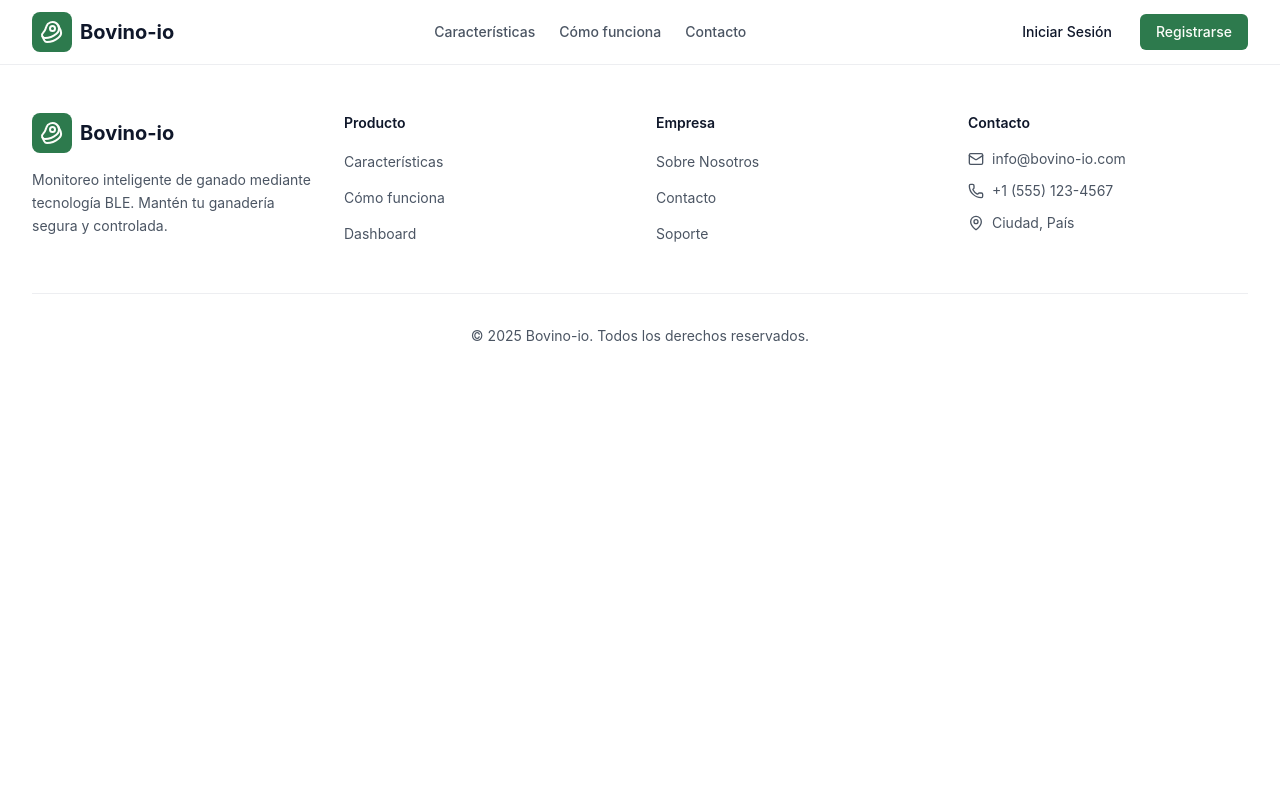
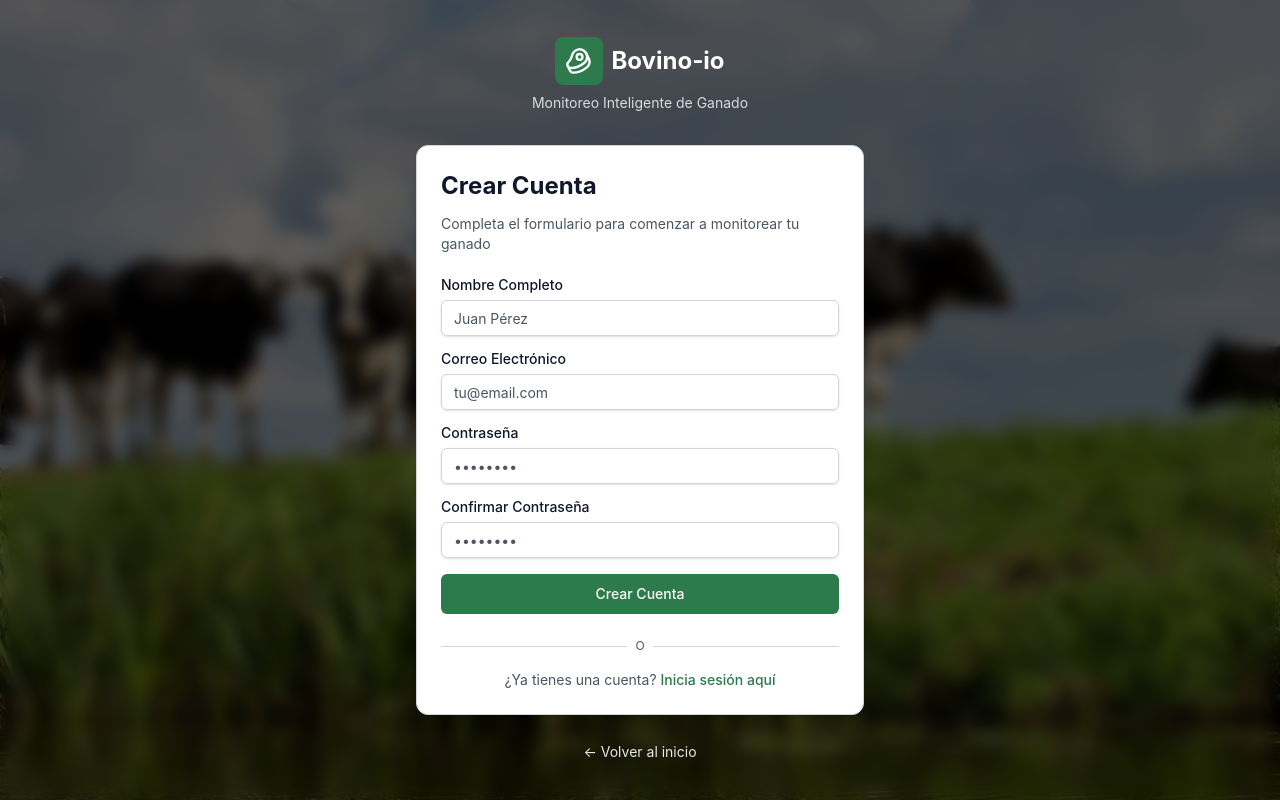
Before and after one commit to Orizon-team/bovino-io-frontend, a Vue app: page /register in a window 1280 px wide. Built offline with nearby package versions, Linux system fonts and the light colour scheme.

Commit message:
Se agregó la pantalla de Register con sus rutas.

```diff
--- a/src/App.vue
+++ b/src/App.vue
@@ -1,17 +1,18 @@
 <script setup lang="ts">
-import AppHeader from './components/layouts/AppHeader.vue';
-import AppFooter from './components/layouts/AppFooter.vue';
+import { useRoute } from 'vue-router'
+import { computed } from 'vue'
+import AppHeader from './components/layouts/AppHeader.vue'
+import AppFooter from './components/layouts/AppFooter.vue'
 
+const route = useRoute()
+
+const showLayout = computed(() => !route.meta.hideLayout)
 </script>
 
 <template>
   <div id="app">
-    <AppHeader />
+    <AppHeader v-if="showLayout" />
     <router-view />
-    <AppFooter />
+    <AppFooter v-if="showLayout" />
   </div>
 </template>
-
-<style scoped>
-
-</style>
--- a/src/components/ui/Input.vue
+++ b/src/components/ui/Input.vue
@@ -24,7 +24,7 @@ const computedClass = computed(() => {
     'file:inline-flex file:h-7 file:border-0 file:bg-transparent file:text-sm file:font-medium',
     'disabled:pointer-events-none disabled:cursor-not-allowed disabled:opacity-50 md:text-sm',
     'focus-visible:border-ring focus-visible:ring-ring/50 focus-visible:ring-[3px]',
-    'aria-invalid:ring-red-500/20 dark:aria-invalid:ring-red-500/40 aria-invalid:border-red-500',
+    'aria-invalid:ring-destructive/20 dark:aria-invalid:ring-destructive/40 aria-invalid:border-destructive',
     props.class ?? ''
   ].join(' ')
 })
--- a/src/components/ui/card/CardTitle.vue
+++ b/src/components/ui/card/CardTitle.vue
@@ -4,7 +4,7 @@ import { computed } from 'vue';
 const titleProps = defineProps<{ class?: string }>();
 
 const titleClass = computed(() =>
-  `leading-none font-semibold ${titleProps.class ?? ''}`
+  ` ${titleProps.class ?? ''}`
 );
 </script>
 
--- a/src/routes/index.ts
+++ b/src/routes/index.ts
@@ -15,6 +15,18 @@ const routes: RouteRecordRaw[] = [
     component: () => Auth
   },
   {
+    path: '/register',
+    name: 'Register',
+    component: () => import('../views/Auth/Register.vue'),
+    meta: {hideLayout: true}
+  },
+  {
+    path: '/login',
+    name: 'Login',
+    component: () => import('../views/Auth/Login.vue'),
+    meta: { hideLayout: true }
+  },
+  {
     path: '/dashboard',
     name: 'Dashboard',
     component: () => Dashboard
--- a/src/style.css
+++ b/src/style.css
@@ -19,6 +19,9 @@
     --color-accent: #CF7527; /* orange-600*/
     --color-accent-foreground: #FFFFFF; /* white */
 
+    /* Destructive (errores) */
+    --color-destructive: #EF4444; /* red-500 */
+
     /* Bordes */
     --color-border: #D1D5DB; /* gray-300 */
     --color-input: #D1D5DB; /* gray-300 */
@@ -26,6 +29,7 @@
 
     /* Card */
     --color-card: #ffffff;
+    --color-card-foreground: #0F172A; /* slate-900 */
 }
 
 @layer base {
--- a/src/views/Auth/Register.vue
+++ b/src/views/Auth/Register.vue
@@ -0,0 +1,142 @@
+<script setup lang="ts">
+import { ref } from 'vue'
+import { useRouter, RouterLink } from 'vue-router'
+import { Beef } from 'lucide-vue-next'
+import Button from '@/components/ui/Button.vue'
+import Input from '@/components/ui/Input.vue'
+import Label from '@/components/ui/Label.vue'
+import { Card, CardHeader, CardTitle, CardContent, CardDescription, CardFooter } from '@/components/ui/card'
+
+const router = useRouter()
+
+const formData = ref({
+  name: '',
+  email: '',
+  password: '',
+  confirmPassword: '',
+  acceptTerms: false
+})
+
+const handleSubmit = (e: Event) => {
+  e.preventDefault()
+  router.push('/dashboard')
+}
+</script>
+
+<template>
+  <div class="relative flex min-h-screen flex-col items-center justify-center p-4">
+    <div class="absolute inset-0 z-0">
+      <img
+        src="/images/herdcow.jpg"
+        alt="Grupo de vacas blancas y negras"
+        class="h-full w-full object-cover"
+      />
+      <div class="absolute inset-0 bg-black/60 backdrop-blur-sm"></div>
+    </div>
+
+    <div class="relative z-10 w-full max-w-md">
+      <div class="mb-8 flex flex-col items-center gap-2">
+        <RouterLink to="/" class="flex items-center gap-2">
+          <div class="flex h-12 w-12 items-center justify-center rounded-lg bg-primary">
+            <Beef class="h-7 w-7 text-primary-foreground" />
+          </div>
+          <span class="text-2xl font-bold text-white">Bovino-io</span>
+        </RouterLink>
+        <p class="text-sm text-white/80">Monitoreo Inteligente de Ganado</p>
+      </div>
+
+      <Card class="border-border backdrop-blur-sm">
+        <CardHeader class="space-y-1">
+          <CardTitle class="text-2xl font-bold text-foreground">Crear Cuenta</CardTitle>
+          <CardDescription>
+            Completa el formulario para comenzar a monitorear tu ganado
+          </CardDescription>
+        </CardHeader>
+
+        <CardContent>
+          <form @submit="handleSubmit" class="space-y-4">
+            <div class="space-y-2">
+              <Label for="name" class="text-foreground">
+                Nombre Completo
+              </Label>
+              <Input
+                id="name"
+                type="text"
+                placeholder="Juan Pérez"
+                v-model="formData.name"
+                required
+              />
+            </div>
+
+            <div class="space-y-2">
+              <Label for="email" class="text-foreground">
+                Correo Electrónico
+              </Label>
+              <Input
+                id="email"
+                type="email"
+                placeholder="tu@email.com"
+                v-model="formData.email"
+                required
+              />
+            </div>
+
+            <div class="space-y-2">
+              <Label for="password" class="text-foreground">
+                Contraseña
+              </Label>
+              <Input
+                id="password"
+                type="password"
+                placeholder="••••••••"
+                v-model="formData.password"
+                required
+              />
+            </div>
+
+            <div class="space-y-2">
+              <Label for="confirmPassword" class="text-foreground">
+                Confirmar Contraseña
+              </Label>
+              <Input
+                id="confirmPassword"
+                type="password"
+                placeholder="••••••••"
+                v-model="formData.confirmPassword"
+                required
+              />
+            </div>
+
+            <Button type="submit" class="w-full" size="lg">
+              Crear Cuenta
+            </Button>
+          </form>
+        </CardContent>
+
+        <CardFooter class="flex flex-col gap-4">
+          <div class="relative w-full">
+            <div class="absolute inset-0 flex items-center">
+              <span class="w-full border-t border-border"></span>
+            </div>
+            <div class="relative  flex justify-center text-xs uppercase">
+              <span class="bg-card px-2 text-muted-foreground">O</span>
+            </div>
+          </div>
+
+          <p class="text-center text-sm text-muted-foreground">
+            ¿Ya tienes una cuenta?
+            <RouterLink to="/login" class="font-medium text-primary hover:underline">
+              Inicia sesión aquí
+            </RouterLink>
+          </p>
+        </CardFooter>
+      </Card>
+
+      <div class="mt-6 text-center">
+        <RouterLink to="/" class="text-sm text-white/90 hover:text-white transition-colors">
+          ← Volver al inicio
+        </RouterLink>
+      </div>
+    </div>
+  </div>
+</template>
```
Also changed, not shown: public/images/herdcow.jpg (added).
